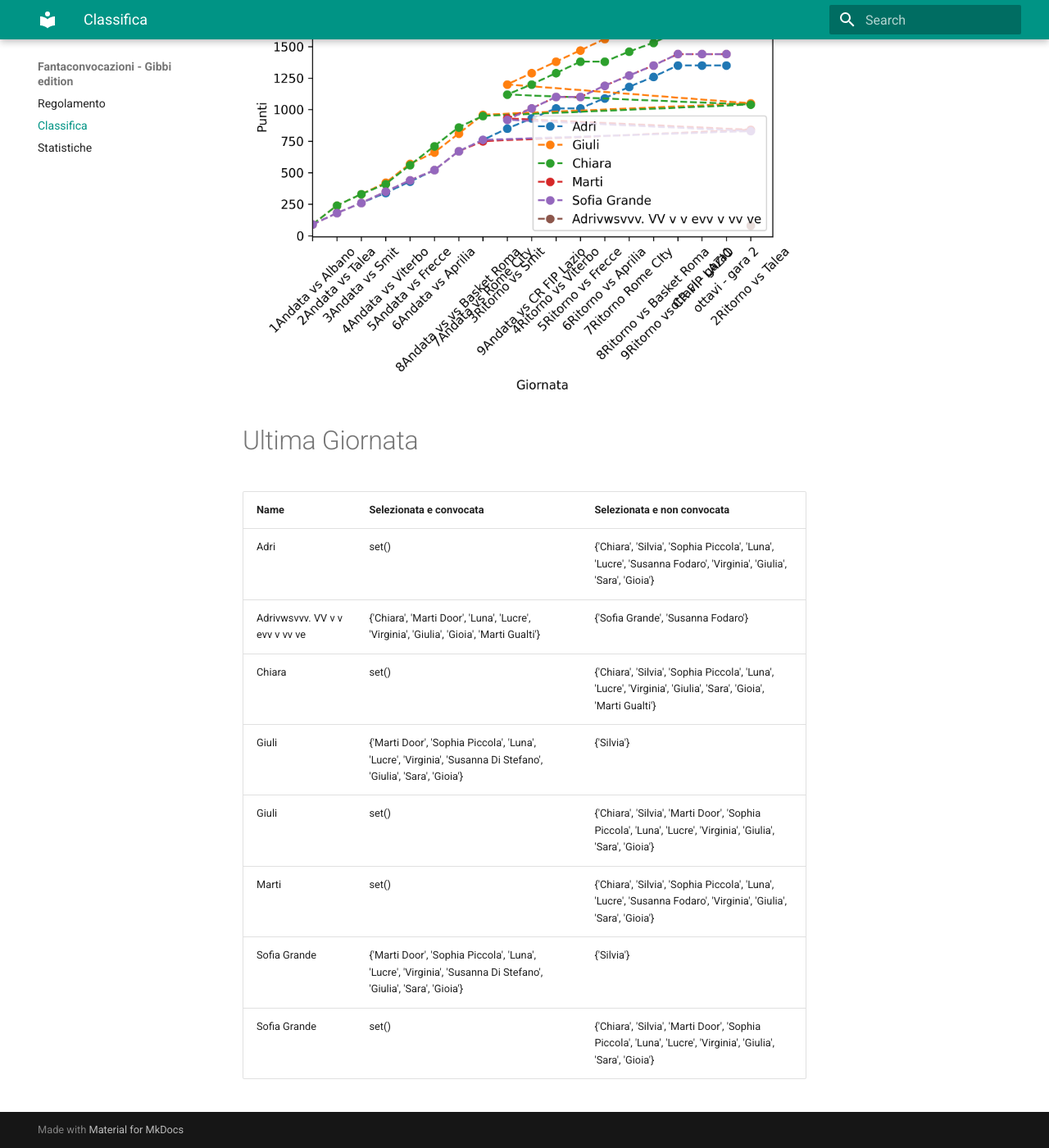
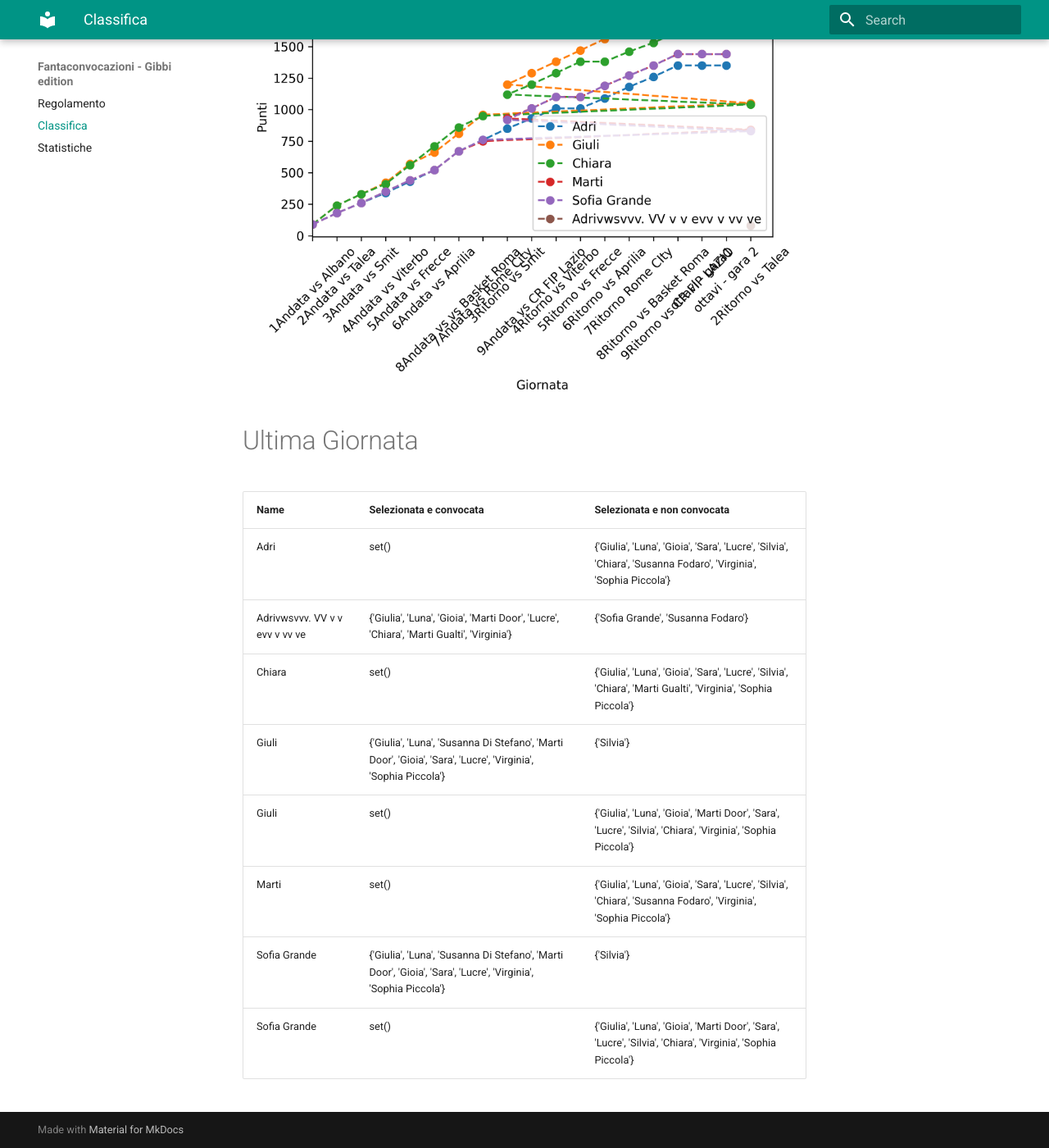
Before and after one commit to martinig94/fantagibbi, an MkDocs documentation site: the page built from docs/Classifica.md, in a window 1280 px wide and 1400 px high, scrolled down 676 px. Shown: the whole window at 82% size. Built offline with MkDocs 1.6.1 and Material for MkDocs 9.7.7, drawn with Linux system fonts in a browser that asks for light colours.

Commit message:
Auto-update from main.py

```diff
--- a/docs/Classifica.md
+++ b/docs/Classifica.md
@@ -19,12 +19,12 @@
 <!-- START_TABLE CORRECT -->
 | Name                           | Selezionata e convocata                                                                                        | Selezionata e non convocata                                                                                      |
 |:-------------------------------|:---------------------------------------------------------------------------------------------------------------|:-----------------------------------------------------------------------------------------------------------------|
-| Adri                           | set()                                                                                                          | {'Chiara', 'Silvia', 'Sophia Piccola', 'Luna', 'Lucre', 'Susanna Fodaro', 'Virginia', 'Giulia', 'Sara', 'Gioia'} |
-| Adrivwsvvv. VV v v evv v vv ve | {'Chiara', 'Marti Door', 'Luna', 'Lucre', 'Virginia', 'Giulia', 'Gioia', 'Marti Gualti'}                       | {'Sofia Grande', 'Susanna Fodaro'}                                                                               |
-| Chiara                         | set()                                                                                                          | {'Chiara', 'Silvia', 'Sophia Piccola', 'Luna', 'Lucre', 'Virginia', 'Giulia', 'Sara', 'Gioia', 'Marti Gualti'}   |
-| Giuli                          | {'Marti Door', 'Sophia Piccola', 'Luna', 'Lucre', 'Virginia', 'Susanna Di Stefano', 'Giulia', 'Sara', 'Gioia'} | {'Silvia'}                                                                                                       |
-| Giuli                          | set()                                                                                                          | {'Chiara', 'Silvia', 'Marti Door', 'Sophia Piccola', 'Luna', 'Lucre', 'Virginia', 'Giulia', 'Sara', 'Gioia'}     |
-| Marti                          | set()                                                                                                          | {'Chiara', 'Silvia', 'Sophia Piccola', 'Luna', 'Lucre', 'Susanna Fodaro', 'Virginia', 'Giulia', 'Sara', 'Gioia'} |
-| Sofia Grande                   | {'Marti Door', 'Sophia Piccola', 'Luna', 'Lucre', 'Virginia', 'Susanna Di Stefano', 'Giulia', 'Sara', 'Gioia'} | {'Silvia'}                                                                                                       |
-| Sofia Grande                   | set()                                                                                                          | {'Chiara', 'Silvia', 'Marti Door', 'Sophia Piccola', 'Luna', 'Lucre', 'Virginia', 'Giulia', 'Sara', 'Gioia'}     |
+| Adri                           | set()                                                                                                          | {'Giulia', 'Luna', 'Gioia', 'Sara', 'Lucre', 'Silvia', 'Chiara', 'Susanna Fodaro', 'Virginia', 'Sophia Piccola'} |
+| Adrivwsvvv. VV v v evv v vv ve | {'Giulia', 'Luna', 'Gioia', 'Marti Door', 'Lucre', 'Chiara', 'Marti Gualti', 'Virginia'}                       | {'Sofia Grande', 'Susanna Fodaro'}                                                                               |
+| Chiara                         | set()                                                                                                          | {'Giulia', 'Luna', 'Gioia', 'Sara', 'Lucre', 'Silvia', 'Chiara', 'Marti Gualti', 'Virginia', 'Sophia Piccola'}   |
+| Giuli                          | {'Giulia', 'Luna', 'Susanna Di Stefano', 'Marti Door', 'Gioia', 'Sara', 'Lucre', 'Virginia', 'Sophia Piccola'} | {'Silvia'}                                                                                                       |
+| Giuli                          | set()                                                                                                          | {'Giulia', 'Luna', 'Gioia', 'Marti Door', 'Sara', 'Lucre', 'Silvia', 'Chiara', 'Virginia', 'Sophia Piccola'}     |
+| Marti                          | set()                                                                                                          | {'Giulia', 'Luna', 'Gioia', 'Sara', 'Lucre', 'Silvia', 'Chiara', 'Susanna Fodaro', 'Virginia', 'Sophia Piccola'} |
+| Sofia Grande                   | {'Giulia', 'Luna', 'Susanna Di Stefano', 'Marti Door', 'Gioia', 'Sara', 'Lucre', 'Virginia', 'Sophia Piccola'} | {'Silvia'}                                                                                                       |
+| Sofia Grande                   | set()                                                                                                          | {'Giulia', 'Luna', 'Gioia', 'Marti Door', 'Sara', 'Lucre', 'Silvia', 'Chiara', 'Virginia', 'Sophia Piccola'}     |
 <!-- END_TABLE CORRECT -->
```
